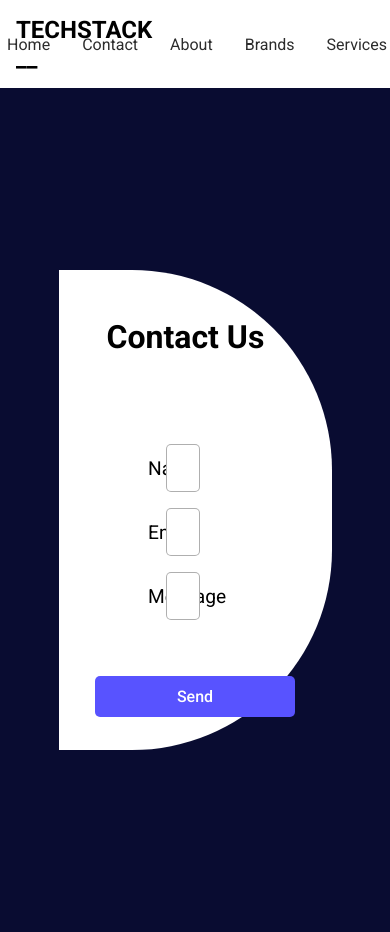
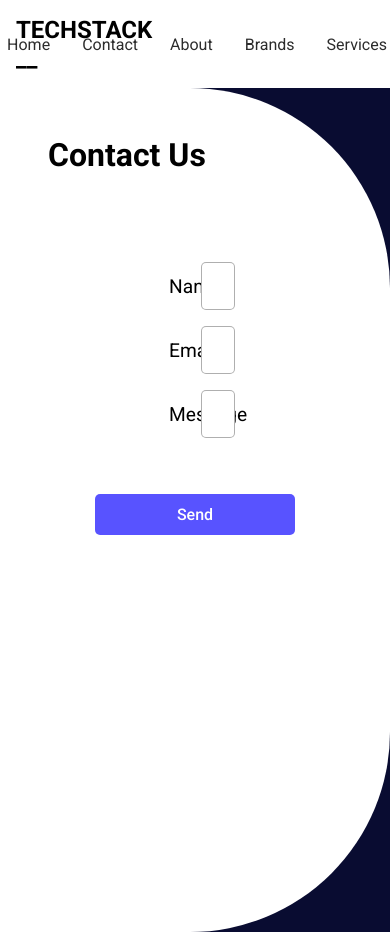
Before and after one commit to Mohammad-Shameem/tech-stack, a React (Create React App) app: page /contact in a window 390 px wide. Built offline with nearby package versions, Linux system fonts and the light colour scheme.

Commit message:
home comepletely responsive

```diff
--- a/src/App.js
+++ b/src/App.js
@@ -2,6 +2,7 @@ import {BrowserRouter,Routes,Route} from "react-router-dom"
 import Header from "./Components/Header";
 import Home from "./Components/Home";
 import Contact from "./Components/Contact";
+import Services from "./Components/Services";
 
 
 
@@ -10,8 +11,7 @@ import "./styles/header.scss"
 import "./styles/home.scss"
 import "./styles/footer.scss"
 import "./styles/contact.scss"
-import Services from "./Components/Services";
-
+import "./styles/mediaquery.scss"
 
 function App() {
   return (
@@ -22,7 +22,7 @@ function App() {
 <Route path="/" element={<Home/>}/>
 <Route path="/home" element={<Home/>}/>
 <Route path="/contact" element={<Contact/>}/>
-<Route path="/services" element={<Services/>}></Route>
+<Route path="/services" element={<Services/>}/>
   </Routes>
 
   </BrowserRouter>
--- a/src/Components/Home.js
+++ b/src/Components/Home.js
@@ -7,7 +7,7 @@ import {AiFillGoogleCircle,
 import Footer from './Footer';
 const Home = () => {
     return (
-      <> <div className='home-main'>
+     <>
         <div className='home' id='home'>
             <section>
                 <h1>TechStack</h1>
@@ -68,7 +68,7 @@ const Home = () => {
             </article>
             </div>
         </div>
-       </div>
+
        <Footer></Footer>
        </>
     );
--- /dev/null
+++ b/src/styles/mediaquery.scss
@@ -0,0 +1,15 @@
+@media screen and  (max-width: 820px){
+
+.home3{
+    height: 130vh;
+    >div{
+        height: 120vh;
+    }
+}
+.contact >main{
+     height: 100vh;
+     width: 100%;
+
+}
+
+}
```
